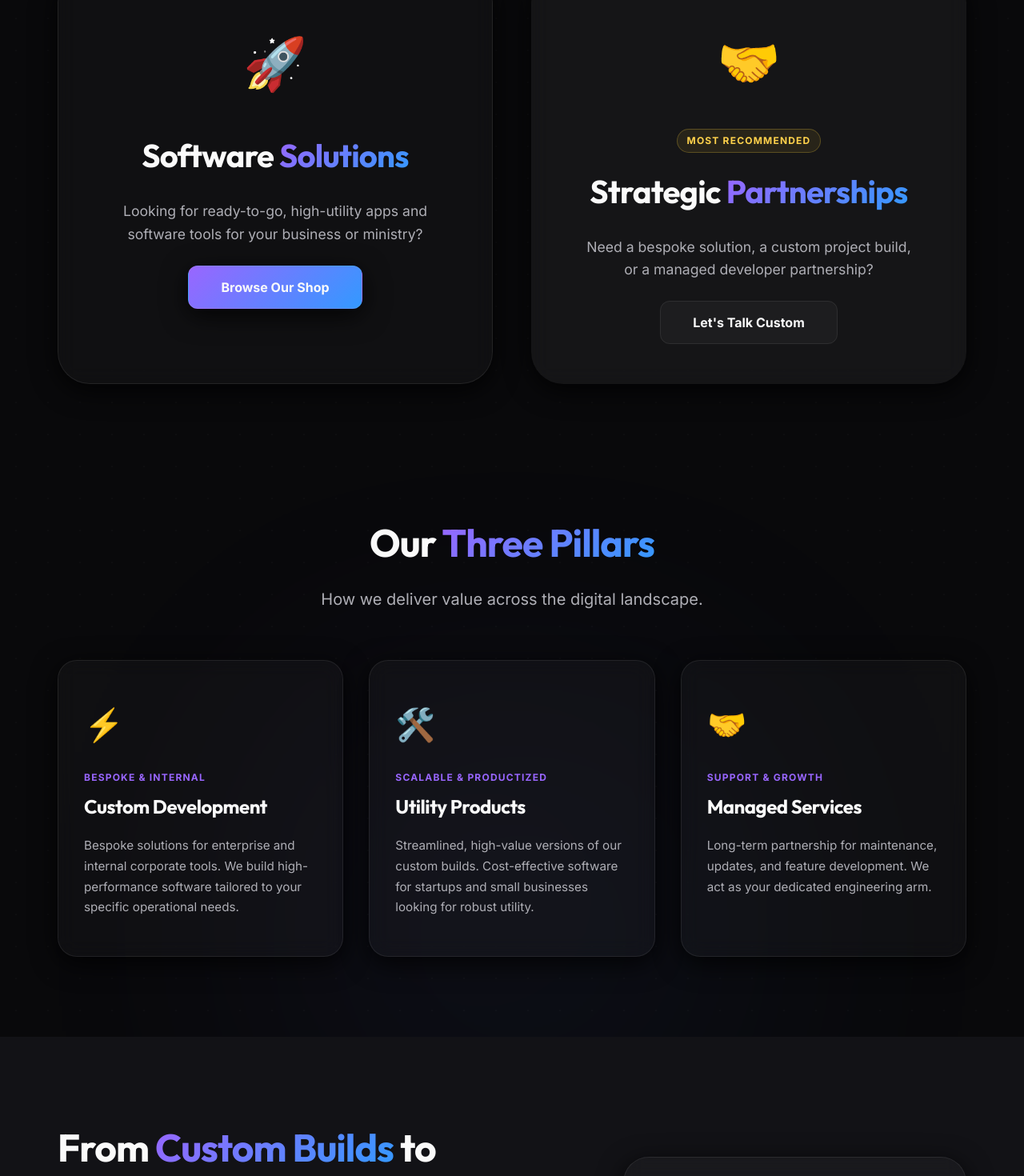
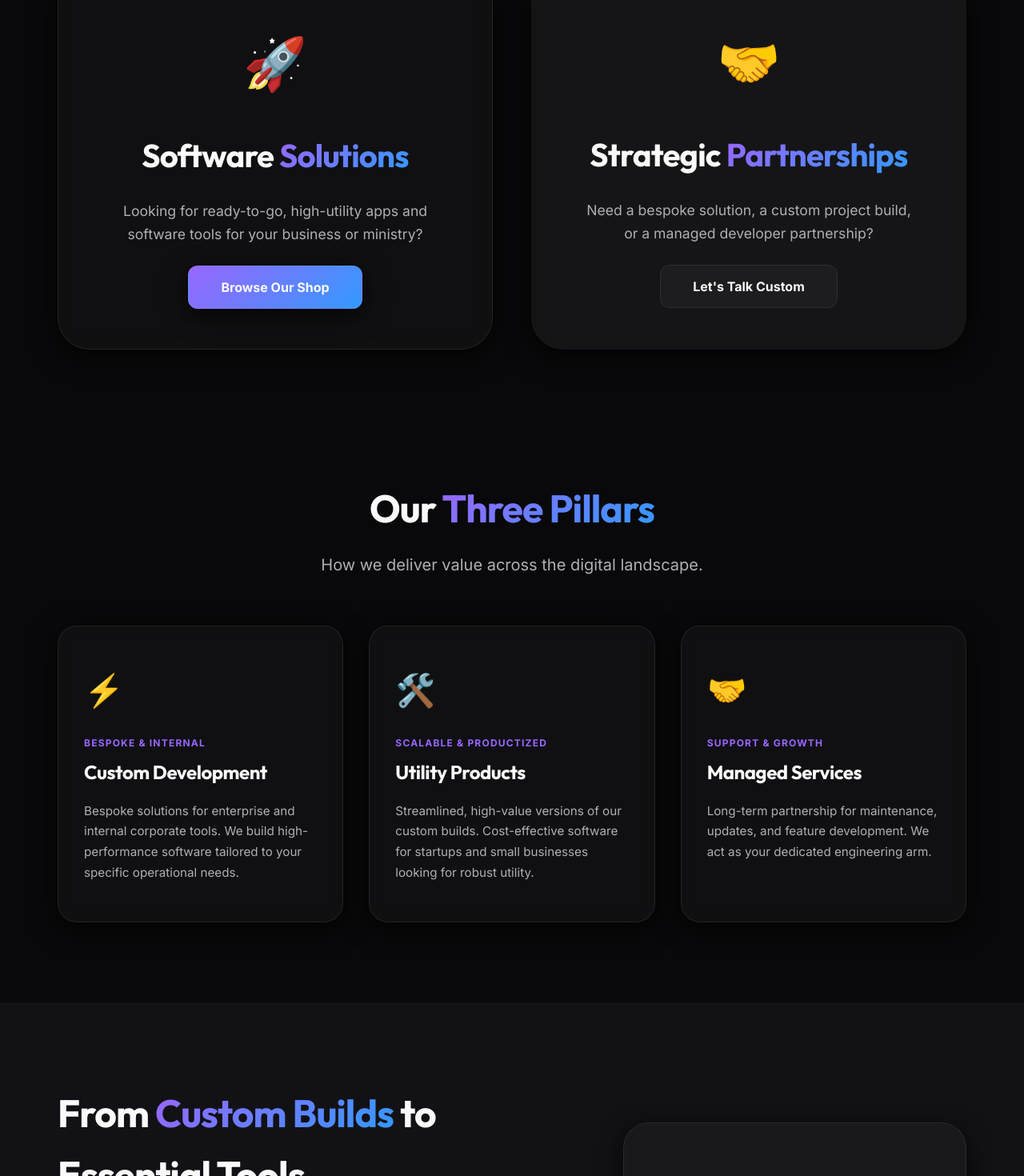
Before and after one commit to jvercher71/website, a React (Vite) app: page / in a window 1280 px wide. Shown: the part 957-2427 px from the top of the page at 80% size. Built offline with nearby package versions, Linux system fonts and the light colour scheme.

Commit message:
chore: revert visual refinements to keep old UI

```diff
--- a/src/VisualRefinement.css
+++ /dev/null
@@ -1,84 +0,0 @@
-/*
-   ==========================================================================
-   Visual Refinement Layer (Vercher Technologies)
-   Purpose: Modular enhancements for depth, contrast, and high-fidelity textures.
-   Safety: Toggle by commenting out the import in index.css.
-   ==========================================================================
-*/
-
-:root {
-  /* New Accent: Stewardship Gold (Legacy & Value) */
-  --accent-tertiary: hsl(45, 100%, 65%);
-
-  /* Refined Glass Borders */
-  --glass-border: rgba(255, 255, 255, 0.12);
-}
-
-/* 1. Mesh Gradient Background (adds "Air" & Depth) */
-body::before {
-  content: "";
-  position: fixed;
-  top: 0; left: 0;
-  width: 100%; height: 100%;
-  z-index: -2;
-  background:
-    radial-gradient(circle at 10% 10%, hsla(260, 100%, 70%, 0.03), transparent 40%),
-    radial-gradient(circle at 90% 90%, hsla(210, 100%, 60%, 0.03), transparent 40%),
-    radial-gradient(circle at 50% 50%, hsla(240, 10%, 4%, 1), hsla(240, 10%, 6%, 1));
-}
-
-/* 2. Technical Grid Overlay (Faint 1px Dots) */
-.grid-texture {
-  position: relative;
-}
-
-.grid-texture::after {
-  content: "";
-  position: absolute;
-  top: 0; left: 0;
-  width: 100%; height: 100%;
-  pointer-events: none;
-  z-index: -1;
-  background-image: radial-gradient(var(--glass-border) 1px, transparent 1px);
-  background-size: 40px 40px;
-  opacity: 0.3;
-}
-
-/* 3. Enhanced Glass Highlight */
-.glass {
-  box-shadow: inset 0 0 15px rgba(255, 255, 255, 0.02);
-  border: 1px solid var(--glass-border);
-}
-
-/* 4. Gold Highlights */
-.gold-text {
-  color: var(--accent-tertiary);
-  font-weight: 700;
-}
-
-.gold-badge {
-  background: rgba(212, 175, 55, 0.1);
-  color: var(--accent-tertiary);
-  border: 1px solid rgba(212, 175, 55, 0.3);
-  padding: 4px 12px;
-  border-radius: 20px;
-  font-size: 0.75rem;
-  font-weight: 800;
-  text-transform: uppercase;
-  letter-spacing: 0.1em;
-}
-
-/* 5. Hero Glow Animation */
-.hero-glow {
-  position: absolute;
-  top: 50%;
-  left: 50%;
-  transform: translate(-50%, -50%);
-  width: 600px;
-  height: 600px;
-  background: var(--accent-gradient);
-  filter: blur(160px);
-  opacity: 0.05;
-  z-index: -1;
-  pointer-events: none;
-}
--- a/src/index.css
+++ b/src/index.css
@@ -1,5 +1,4 @@
 @import url('https://fonts.googleapis.com/css2?family=Inter:wght@300;400;500;600;700&family=Outfit:wght@400;500;600;700;800&display=swap');
-@import './VisualRefinement.css'; /* Toggle Refinements Here */
 
 :root {
   /* Colors - Sleek Dark Palette */
@@ -72,7 +71,6 @@ button {
 .gradient-text {
   background: var(--accent-gradient);
   -webkit-background-clip: text;
-  background-clip: text;
   -webkit-text-fill-color: transparent;
 }
 
--- a/src/pages/Home.jsx
+++ b/src/pages/Home.jsx
@@ -6,8 +6,7 @@ import ShepherdsCore from '../components/ShepherdsCore';
 
 const Home = () => {
   return (
-    <div className="home-page grid-texture">
-      <div className="hero-glow"></div>
+    <div className="home-page">
       <Hero />
 
       {/* Strategic Pathway Selection */}
@@ -22,7 +21,6 @@ const Home = () => {
             </div>
             <div className="pathway-card glass highlight">
               <div className="pathway-icon">🤝</div>
-              <div className="gold-badge" style={{ marginBottom: '1rem', display: 'inline-block' }}>Most Recommended</div>
               <h2>Strategic <span className="gradient-text">Partnerships</span></h2>
               <p>Need a bespoke solution, a custom project build, or a managed developer partnership?</p>
               <Link to="/contact" className="btn-secondary">Let's Talk Custom</Link>
--- a/src/pages/ProductsPage.jsx
+++ b/src/pages/ProductsPage.jsx
@@ -19,8 +19,7 @@ const ProductsPage = () => {
   ];
 
   return (
-    <div className="products-page grid-texture">
-      <div className="hero-glow"></div>
+    <div className="products-page">
       <section className="products-hero">
         <div className="container">
           <h1 className="products-title">Utility <span className="gradient-text">Software Shop</span></h1>
--- a/src/pages/ProjectsPage.jsx
+++ b/src/pages/ProjectsPage.jsx
@@ -16,8 +16,7 @@ const ProjectsPage = () => {
   ];
 
   return (
-    <div className="projects-page grid-texture">
-      <div className="hero-glow"></div>
+    <div className="projects-page">
       <section className="projects-hero">
         <div className="container">
           <h1 className="projects-title">Our <span className="gradient-text">Work</span></h1>
--- a/src/pages/ShepherdsCoreDetailPage.jsx
+++ b/src/pages/ShepherdsCoreDetailPage.jsx
@@ -20,8 +20,7 @@ const ShepherdsCoreDetailPage = () => {
   ];
 
   return (
-    <div className="product-detail-page grid-texture">
-      <div className="hero-glow"></div>
+    <div className="product-detail-page">
       <section className="detail-hero">
         <div className="container">
           <div className="hero-content">
```
